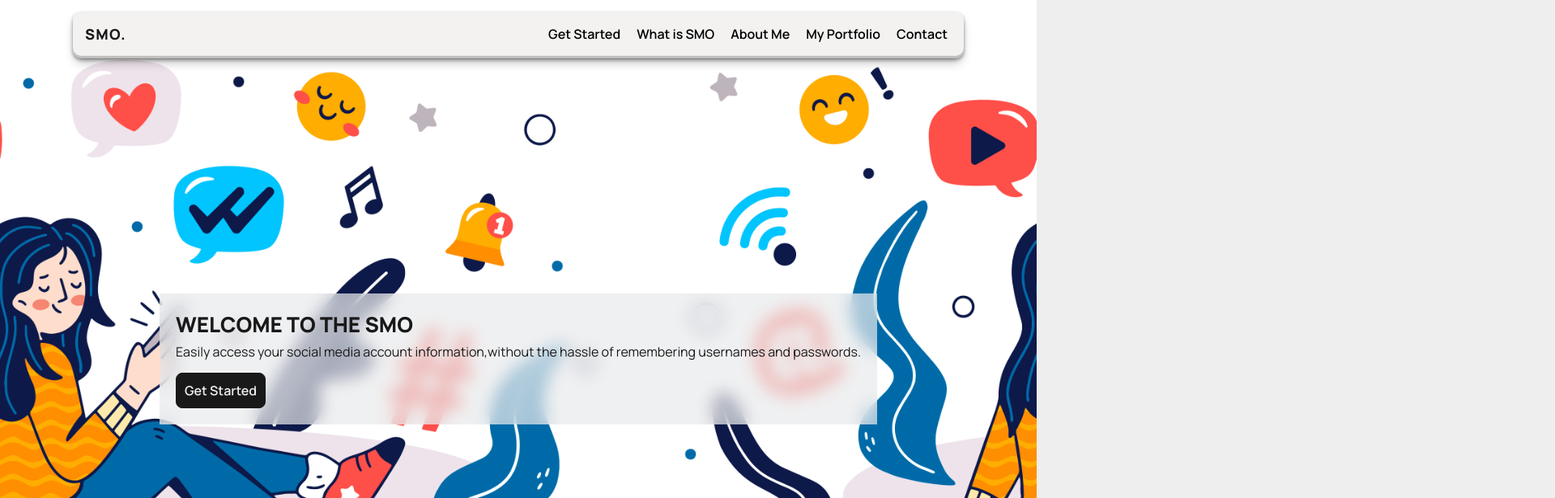
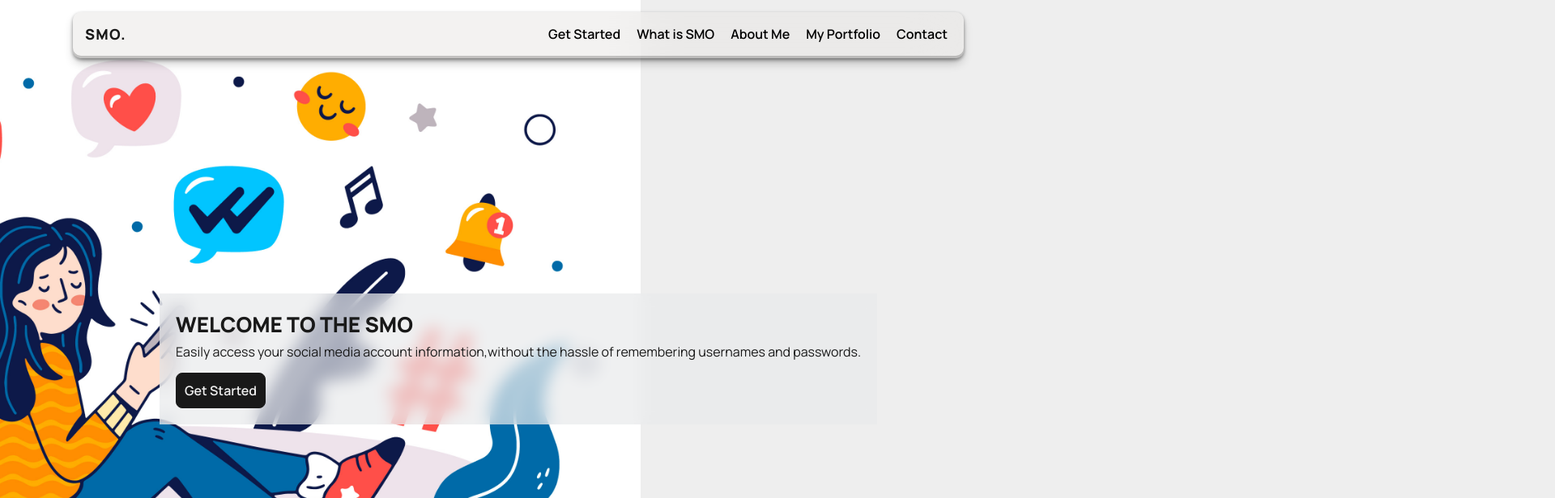
Before and after one commit to Biolater/social-media-organizer, a React (Vite) app: page / in a window 1280 px wide. Shown: the top 616 px of the page at 81% size, 1920 px wide, since content can reach past the window. Built offline with nearby package versions, Linux system fonts and the light colour scheme.

Commit message:
fixed width

```diff
--- a/src/Components/Hero/Hero.css
+++ b/src/Components/Hero/Hero.css
@@ -7,6 +7,8 @@
     background-position-x: -489px;
     display: flex;
     align-items: center;
+    background-repeat: no-repeat;
+    overflow: hidden;
 }
 
 #hero-section .container{
```
